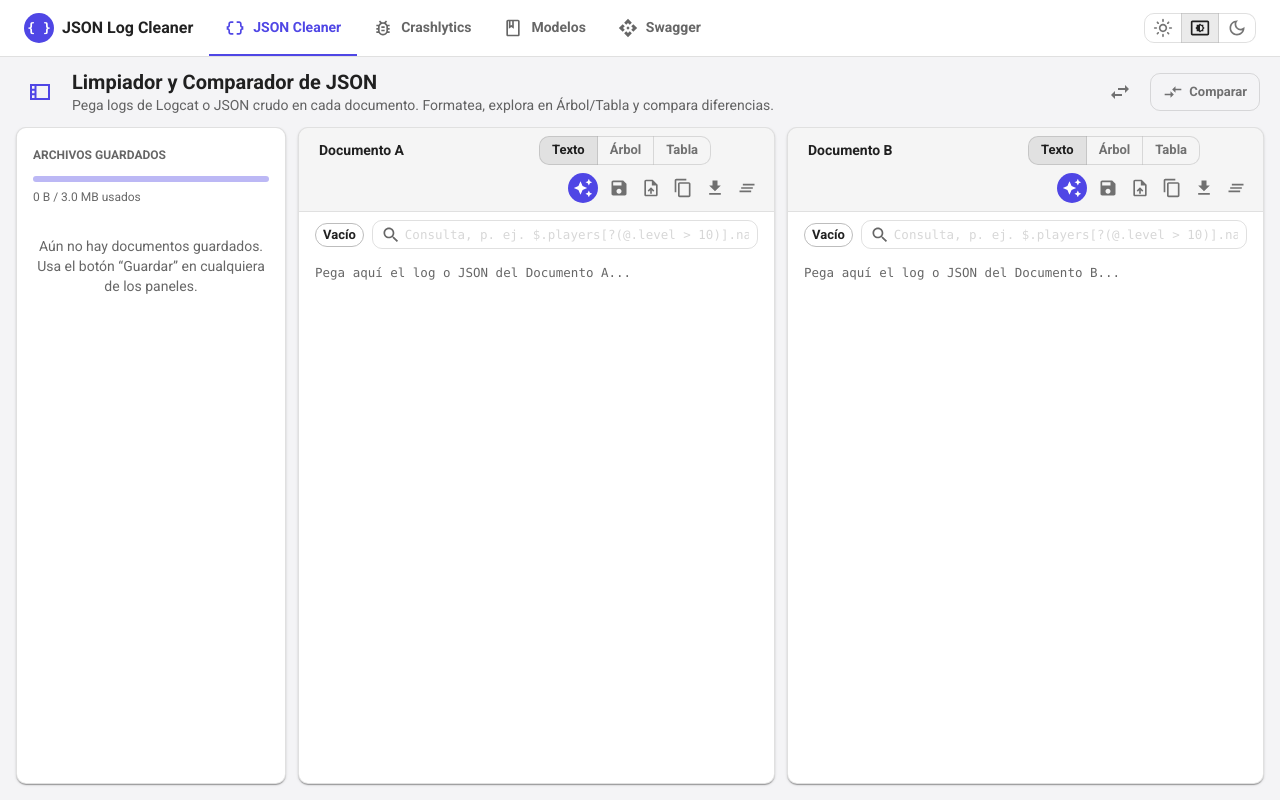
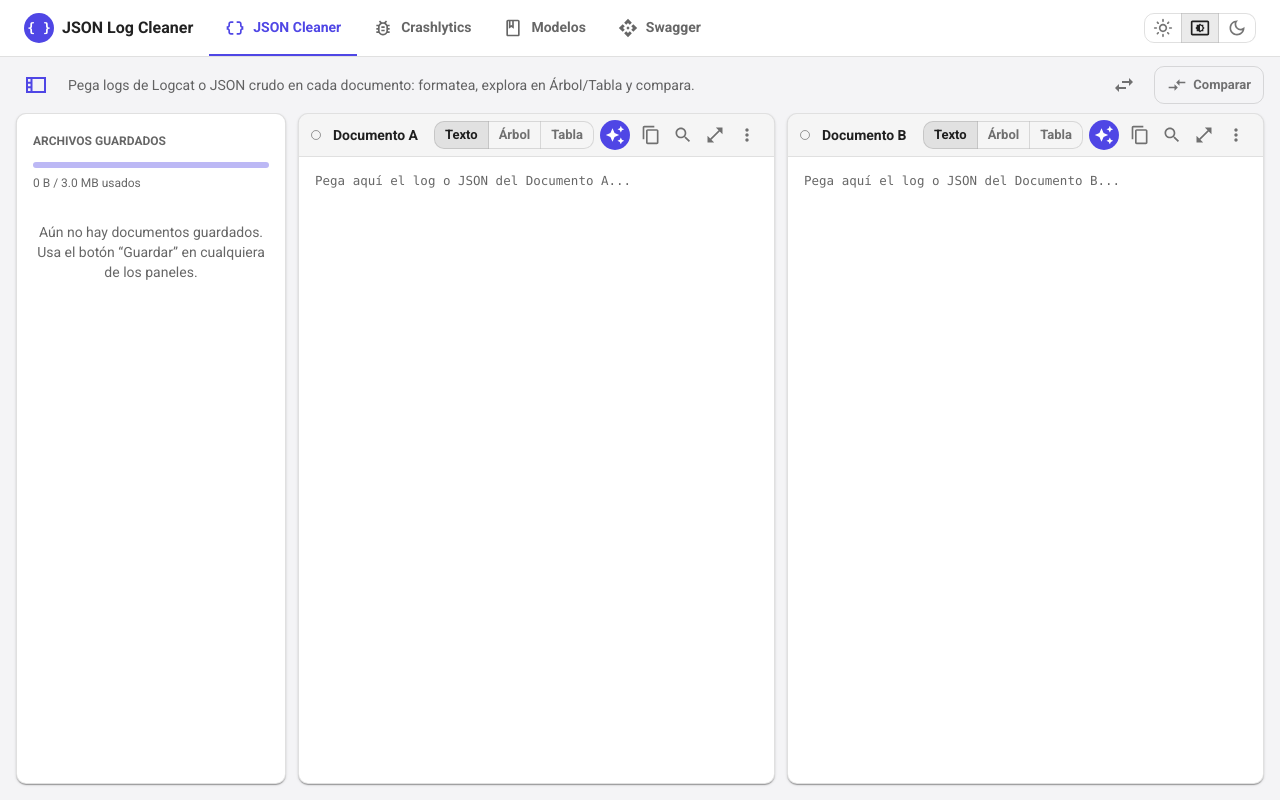
Before and after one commit to crucitoAntonio/JSONCleaner, a React (Vite) app: page / in a window 1280 px wide. Built offline with nearby package versions, Linux system fonts and the light colour scheme.

Commit message:
JSON Cleaner: más espacio para el documento (encabezado delgado, consulta a demanda, maximizar, barra compacta)

```diff
--- a/src/features/json-cleaner/ui/DocPanel.tsx
+++ b/src/features/json-cleaner/ui/DocPanel.tsx
@@ -1,5 +1,5 @@
-import { useMemo, useRef } from 'react';
-import type { ReactElement } from 'react';
+import { useMemo, useRef, useState } from 'react';
+import type { MouseEvent, ReactElement } from 'react';
 import Alert from '@mui/material/Alert';
 import Box from '@mui/material/Box';
 import Card from '@mui/material/Card';
@@ -7,17 +7,27 @@ import Chip from '@mui/material/Chip';
 import Divider from '@mui/material/Divider';
 import IconButton from '@mui/material/IconButton';
 import InputBase from '@mui/material/InputBase';
+import ListItemIcon from '@mui/material/ListItemIcon';
+import ListItemText from '@mui/material/ListItemText';
+import Menu from '@mui/material/Menu';
+import MenuItem from '@mui/material/MenuItem';
 import Stack from '@mui/material/Stack';
 import ToggleButton from '@mui/material/ToggleButton';
 import ToggleButtonGroup from '@mui/material/ToggleButtonGroup';
 import Tooltip from '@mui/material/Tooltip';
+import AccountTreeOutlinedIcon from '@mui/icons-material/AccountTreeOutlined';
 import AutoAwesomeIcon from '@mui/icons-material/AutoAwesome';
 import ClearAllIcon from '@mui/icons-material/ClearAll';
 import CloseIcon from '@mui/icons-material/Close';
+import CloseFullscreenIcon from '@mui/icons-material/CloseFullscreen';
 import ContentCopyIcon from '@mui/icons-material/ContentCopy';
 import DownloadIcon from '@mui/icons-material/Download';
+import MoreVertIcon from '@mui/icons-material/MoreVert';
+import OpenInFullIcon from '@mui/icons-material/OpenInFull';
 import SaveIcon from '@mui/icons-material/Save';
+import NotesIcon from '@mui/icons-material/Notes';
 import SearchIcon from '@mui/icons-material/Search';
+import TableChartOutlinedIcon from '@mui/icons-material/TableChartOutlined';
 import UploadFileIcon from '@mui/icons-material/UploadFile';
 import type { Side } from '../../../shared/types';
 import { CodeEditor } from '../../../shared/ui/CodeEditor';
@@ -56,15 +66,43 @@ interface DocPanelProps {
   onFormat: (text?: string) => void;
   onSave: () => void;
   onNotify: (message: string) => void;
+  maximized: boolean;
+  onToggleMaximize: () => void;
 }
 
-const STATUS_COLOR = { ok: 'success', err: 'error', idle: 'default' } as const;
+const MODES: { value: PanelMode; label: string; icon: ReactElement }[] = [
+  { value: 'text', label: 'Texto', icon: <NotesIcon sx={{ fontSize: 18 }} /> },
+  { value: 'tree', label: 'Árbol', icon: <AccountTreeOutlinedIcon sx={{ fontSize: 18 }} /> },
+  { value: 'table', label: 'Tabla', icon: <TableChartOutlinedIcon sx={{ fontSize: 18 }} /> },
+];
+
+// Con el panel angosto (barra lateral abierta, laptop) los modos se muestran solo como
+// íconos, así la barra del panel no se parte en dos filas.
+const NARROW = '@container (max-width: 470px)';
+
+const STATUS_DOT = { ok: 'success.main', err: 'error.main', idle: 'transparent' } as const;
+
+// Fuera del componente: react-hooks/purity no permite Date.now() en el scope del render.
+function downloadJson(text: string, name: string): void {
+  downloadText(text, slugify(name) + '_' + Date.now() + '.json', 'application/json');
+}
+
+type MenuAction = 'save' | 'load' | 'download' | 'clear';
+
+// Acciones poco frecuentes: van al menú ⋮ para que la barra quepa en una fila.
+const MENU_ACTIONS: { action: MenuAction; label: string; icon: ReactElement }[] = [
+  { action: 'save', label: 'Guardar', icon: <SaveIcon fontSize="small" /> },
+  { action: 'load', label: 'Cargar archivo', icon: <UploadFileIcon fontSize="small" /> },
+  { action: 'download', label: 'Descargar', icon: <DownloadIcon fontSize="small" /> },
+  { action: 'clear', label: 'Limpiar', icon: <ClearAllIcon fontSize="small" /> },
+];
 
 function Action(props: {
   title: string;
-  onClick: () => void;
+  onClick: (e: MouseEvent<HTMLButtonElement>) => void;
   icon: ReactElement;
   primary?: boolean;
+  active?: boolean;
 }) {
   return (
     <Tooltip title={props.title}>
@@ -72,6 +110,7 @@ function Action(props: {
         size="small"
         onClick={props.onClick}
         aria-label={props.title}
+        color={props.active ? 'primary' : 'default'}
         sx={
           props.primary
             ? {
@@ -100,10 +139,17 @@ export function DocPanel({
   onFormat,
   onSave,
   onNotify,
+  maximized,
+  onToggleMaximize,
 }: DocPanelProps) {
   const fileInput = useRef<HTMLInputElement>(null);
+  const queryInput = useRef<HTMLInputElement>(null);
+  const [searchOpen, setSearchOpen] = useState(false);
+  const [menuAnchor, setMenuAnchor] = useState<HTMLElement | null>(null);
   const letter = side === 'left' ? 'A' : 'B';
   const output = () => (parse.valid ? JSON.stringify(parse.parsed, null, 2) : data.text);
+  // La fila de consulta solo ocupa espacio mientras se usa.
+  const showSearch = searchOpen || data.query !== '';
 
   const querying = data.query.trim() !== '' && parse.valid;
   const query = useMemo(
@@ -116,6 +162,16 @@ export function DocPanel({
     [query],
   );
 
+  const openSearch = () => {
+    setSearchOpen(true);
+    // Si la fila ya estaba visible, autoFocus no vuelve a correr.
+    queryInput.current?.focus();
+  };
+  const closeSearch = () => {
+    onChange({ query: '' });
+    setSearchOpen(false);
+  };
+
   const loadFile = (file: File) => {
     const reader = new FileReader();
     // Se formatea al cargar, igual que antes.
@@ -123,12 +179,33 @@ export function DocPanel({
     reader.readAsText(file);
   };
 
+  const runMenuAction = (action: MenuAction) => {
+    setMenuAnchor(null);
+    if (action === 'save') onSave();
+    else if (action === 'load') fileInput.current?.click();
+    else if (action === 'clear') onChange({ text: '' });
+    else {
+      const text = output();
+      if (text) downloadJson(text, data.name);
+    }
+  };
+
   return (
     <Card
+      onKeyDown={(e) => {
+        // ⌘/Ctrl+F dentro del panel abre su consulta; fuera sigue siendo la búsqueda del navegador.
+        if ((e.metaKey || e.ctrlKey) && e.key.toLowerCase() === 'f') {
+          e.preventDefault();
+          openSearch();
+        } else if (e.key === 'Escape' && maximized) {
+          onToggleMaximize();
+        }
+      }}
       sx={{
         flex: 1,
         minWidth: 0,
         minHeight: { xs: 360, md: 0 },
+        containerType: 'inline-size',
         display: 'flex',
         flexDirection: 'column',
         boxShadow: 1,
@@ -138,23 +215,38 @@ export function DocPanel({
         direction="row"
         sx={{
           alignItems: 'center',
-          flexWrap: 'wrap',
-          gap: 1,
+          gap: 0.75,
           px: 1.5,
-          py: 1,
+          py: 0.75,
           bgcolor: 'action.hover',
         }}
       >
+        <Tooltip title={parse.error ? parse.status.text + ': ' + parse.error : parse.status.text}>
+          <Box
+            role="img"
+            aria-label={parse.status.text}
+            sx={{
+              width: 10,
+              height: 10,
+              flexShrink: 0,
+              borderRadius: '50%',
+              bgcolor: STATUS_DOT[parse.status.kind],
+              border: parse.status.kind === 'idle' ? '1.5px solid' : 0,
+              borderColor: 'text.disabled',
+            }}
+          />
+        </Tooltip>
         <InputBase
           value={data.name}
           onChange={(e) => onChange({ name: e.target.value })}
           inputProps={{ 'aria-label': 'Nombre del documento ' + letter, spellCheck: false }}
           sx={{
-            flex: '1 1 110px',
+            flex: '1 1 80px',
+            minWidth: 60,
             maxWidth: 220,
             fontWeight: 600,
             fontSize: 14,
-            px: 1,
+            px: 0.75,
             borderRadius: 1,
             '&:hover, &.Mui-focused': { bgcolor: 'background.paper' },
           }}
@@ -164,24 +256,30 @@ export function DocPanel({
           exclusive
           value={data.mode}
           onChange={(_, mode: PanelMode | null) => mode && onChange({ mode })}
-          sx={{ '& .MuiToggleButton-root': { px: 1.5, py: 0.25 } }}
+          sx={{
+            flexShrink: 0,
+            '& .MuiToggleButton-root': { px: 1.25, py: 0.25 },
+            '& .mode-icon': { display: 'none' },
+            [NARROW]: {
+              '& .MuiToggleButton-root': { px: 0.75, py: 0.5 },
+              '& .mode-icon': { display: 'flex' },
+              '& .mode-label': { display: 'none' },
+            },
+          }}
         >
-          <ToggleButton value="text">Texto</ToggleButton>
-          <ToggleButton value="tree">Árbol</ToggleButton>
-          <ToggleButton value="table">Tabla</ToggleButton>
+          {MODES.map((m) => (
+            <ToggleButton key={m.value} value={m.value} aria-label={m.label} title={m.label}>
+              <span className="mode-icon">{m.icon}</span>
+              <span className="mode-label">{m.label}</span>
+            </ToggleButton>
+          ))}
         </ToggleButtonGroup>
-        <Stack direction="row" sx={{ alignItems: 'center', gap: 0.25, ml: 'auto' }}>
+        <Stack direction="row" sx={{ alignItems: 'center', gap: 0.25, ml: 'auto', flexShrink: 0 }}>
           <Action
             primary
             title="Formatear (⌘/Ctrl + Enter)"
             onClick={() => onFormat()}
             icon={<AutoAwesomeIcon fontSize="small" />}
-          />
-          <Action title="Guardar" onClick={onSave} icon={<SaveIcon fontSize="small" />} />
-          <Action
-            title="Cargar archivo"
-            onClick={() => fileInput.current?.click()}
-            icon={<UploadFileIcon fontSize="small" />}
           />
           <Action
             title="Copiar"
@@ -195,22 +293,26 @@ export function DocPanel({
             icon={<ContentCopyIcon fontSize="small" />}
           />
           <Action
-            title="Descargar"
-            onClick={() => {
-              const text = output();
-              if (text)
-                downloadText(
-                  text,
-                  slugify(data.name) + '_' + Date.now() + '.json',
-                  'application/json',
-                );
-            }}
-            icon={<DownloadIcon fontSize="small" />}
+            title="Consultar (⌘/Ctrl + F)"
+            active={showSearch}
+            onClick={() => (showSearch ? closeSearch() : openSearch())}
+            icon={<SearchIcon fontSize="small" />}
           />
           <Action
-            title="Limpiar"
-            onClick={() => onChange({ text: '' })}
-            icon={<ClearAllIcon fontSize="small" />}
+            title={maximized ? 'Restaurar (Esc)' : 'Maximizar'}
+            onClick={onToggleMaximize}
+            icon={
+              maximized ? (
+                <CloseFullscreenIcon fontSize="small" />
+              ) : (
+                <OpenInFullIcon fontSize="small" />
+              )
+            }
+          />
+          <Action
+            title="Más acciones"
+            onClick={(e) => setMenuAnchor(e.currentTarget)}
+            icon={<MoreVertIcon fontSize="small" />}
           />
           <input
             ref={fileInput}
@@ -224,35 +326,53 @@ export function DocPanel({
             }}
           />
         </Stack>
+        <Menu
+          anchorEl={menuAnchor}
+          open={menuAnchor !== null}
+          onClose={() => setMenuAnchor(null)}
+          anchorOrigin={{ vertical: 'bottom', horizontal: 'right' }}
+          transformOrigin={{ vertical: 'top', horizontal: 'right' }}
+        >
+          {MENU_ACTIONS.map((a) => (
+            <MenuItem key={a.action} dense onClick={() => runMenuAction(a.action)}>
+              <ListItemIcon>{a.icon}</ListItemIcon>
+              <ListItemText>{a.label}</ListItemText>
+            </MenuItem>
+          ))}
+        </Menu>
       </Stack>
       <Divider />
-      <Stack direction="row" sx={{ alignItems: 'center', gap: 1, px: 2, pt: 1 }}>
-        <Tooltip title={parse.error ?? ''} disableHoverListener={!parse.error}>
-          <Chip
-            size="small"
-            variant={parse.status.kind === 'idle' ? 'outlined' : 'filled'}
-            color={STATUS_COLOR[parse.status.kind]}
-            label={parse.status.text}
-          />
-        </Tooltip>
+      {showSearch && (
+        <Stack direction="row" sx={{ alignItems: 'center', gap: 1, px: 1.5, pt: 1 }}>
           <InputBase
+            inputRef={queryInput}
+            autoFocus
             value={data.query}
             onChange={(e) => onChange({ query: e.target.value })}
-          onKeyDown={(e) => e.key === 'Escape' && onChange({ query: '' })}
-          placeholder="Consulta, p. ej. $.players[?(@.level > 10)].name"
-          disabled={!parse.valid && !data.query}
-          startAdornment={<SearchIcon fontSize="small" sx={{ color: 'text.secondary', mr: 0.5 }} />}
+            onKeyDown={(e) => {
+              if (e.key !== 'Escape') return;
+              // Esc limpia la consulta; con el campo vacío, cierra la fila.
+              e.stopPropagation();
+              if (data.query) onChange({ query: '' });
+              else setSearchOpen(false);
+            }}
+            placeholder={
+              parse.valid
+                ? 'Consulta, p. ej. $.players[?(@.level > 10)].name'
+                : 'Pega un JSON válido para consultarlo'
+            }
+            startAdornment={
+              <SearchIcon fontSize="small" sx={{ color: 'text.secondary', mr: 0.5 }} />
+            }
             endAdornment={
-            data.query && (
               <IconButton
                 size="small"
-                aria-label="Quitar consulta"
-                onClick={() => onChange({ query: '' })}
+                aria-label="Cerrar consulta"
+                onClick={closeSearch}
                 sx={{ p: 0.25 }}
               >
                 <CloseIcon sx={{ fontSize: 16 }} />
               </IconButton>
-            )
             }
             inputProps={{
               'aria-label': 'Consulta JSONPath del documento ' + letter,
@@ -297,6 +417,7 @@ export function DocPanel({
             </>
           )}
         </Stack>
+      )}
 
       <Box sx={{ flex: 1, minHeight: 0, display: 'flex', flexDirection: 'column' }}>
         {query ? (
--- a/src/features/json-cleaner/ui/JsonCleaner.tsx
+++ b/src/features/json-cleaner/ui/JsonCleaner.tsx
@@ -74,6 +74,8 @@ export function JsonCleaner() {
   });
   const [comparing, setComparing] = useState(false);
   const [sidebarOpen, setSidebarOpen] = useState(() => window.innerWidth >= 860);
+  // Panel a pantalla completa: oculta el otro documento y la barra lateral.
+  const [maximized, setMaximized] = useState<Side | null>(null);
   const [saved, setSaved] = useState(readDocs);
   const [dialog, setDialog] = useState<DialogState | null>(null);
   const [dialogKey, setDialogKey] = useState(0);
@@ -159,7 +161,7 @@ export function JsonCleaner() {
     <Box sx={{ display: 'flex', flexDirection: 'column', flex: 1, minHeight: 0, minWidth: 0 }}>
       <Stack
         direction="row"
-        sx={{ alignItems: 'center', flexWrap: 'wrap', gap: 1.5, px: { xs: 1.5, sm: 2.5 }, py: 1.5 }}
+        sx={{ alignItems: 'center', flexWrap: 'wrap', gap: 1.5, px: { xs: 1.5, sm: 2 }, py: 1 }}
       >
         <Tooltip title="Mostrar/ocultar archivos guardados">
           <IconButton
@@ -170,15 +172,15 @@ export function JsonCleaner() {
             <ViewSidebarOutlinedIcon sx={{ transform: 'scaleX(-1)' }} />
           </IconButton>
         </Tooltip>
-        <Box sx={{ flex: '1 1 320px', minWidth: 0 }}>
-          <Typography variant="h6" component="h1" sx={{ fontWeight: 700, lineHeight: 1.3 }}>
-            Limpiador y Comparador de JSON
+        <Typography
+          variant="body2"
+          noWrap
+          sx={{ flex: '1 1 0', minWidth: 0, color: 'text.secondary' }}
+          title="Pega logs de Logcat o JSON crudo en cada documento: formatea, explora en Árbol/Tabla y compara."
+        >
+          Pega logs de Logcat o JSON crudo en cada documento: formatea, explora en Árbol/Tabla y
+          compara.
         </Typography>
-          <Typography variant="body2" sx={{ color: 'text.secondary' }}>
-            Pega logs de Logcat o JSON crudo en cada documento. Formatea, explora en Árbol/Tabla y
-            compara diferencias.
-          </Typography>
-        </Box>
         <Stack direction="row" sx={{ alignItems: 'center', flexWrap: 'wrap', gap: 1.25 }}>
           {comparing && (
             <>
@@ -230,7 +232,7 @@ export function JsonCleaner() {
           overflow: { xs: 'auto', md: 'hidden' },
         }}
       >
-        {sidebarOpen && (
+        {sidebarOpen && !maximized && (
           <SavedDocsSidebar
             docs={saved.docs}
             usageBytes={saved.usage}
@@ -252,7 +254,9 @@ export function JsonCleaner() {
             gap: 1.5,
           }}
         >
-          {(['left', 'right'] as const).map((side) => (
+          {(['left', 'right'] as const)
+            .filter((side) => !maximized || maximized === side)
+            .map((side) => (
               <DocPanel
                 key={side}
                 side={side}
@@ -265,6 +269,8 @@ export function JsonCleaner() {
                 onFormat={(text) => format(side, text)}
                 onSave={() => requestSave(side)}
                 onNotify={(message) => setToast({ message, severity: 'success' })}
+                maximized={maximized === side}
+                onToggleMaximize={() => setMaximized((m) => (m === side ? null : side))}
               />
             ))}
         </Box>
```
Also changed, not shown: src/features/codegen/ui/ModelGenerator.tsx (+10 -10 lines), src/features/crashlytics/ui/Crashlytics.tsx (+10 -10 lines). Lines whose indentation alone changed are shown as unchanged.
